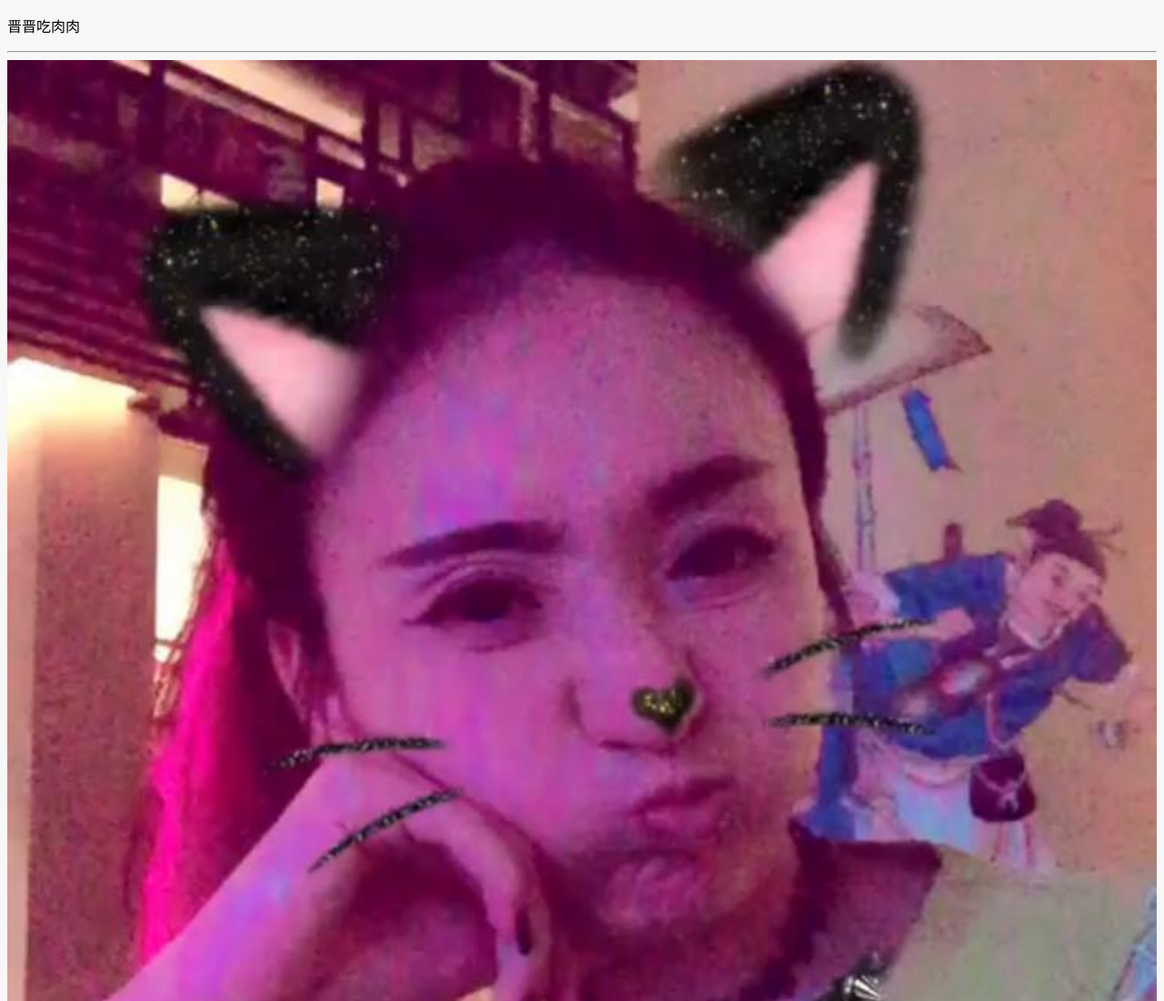
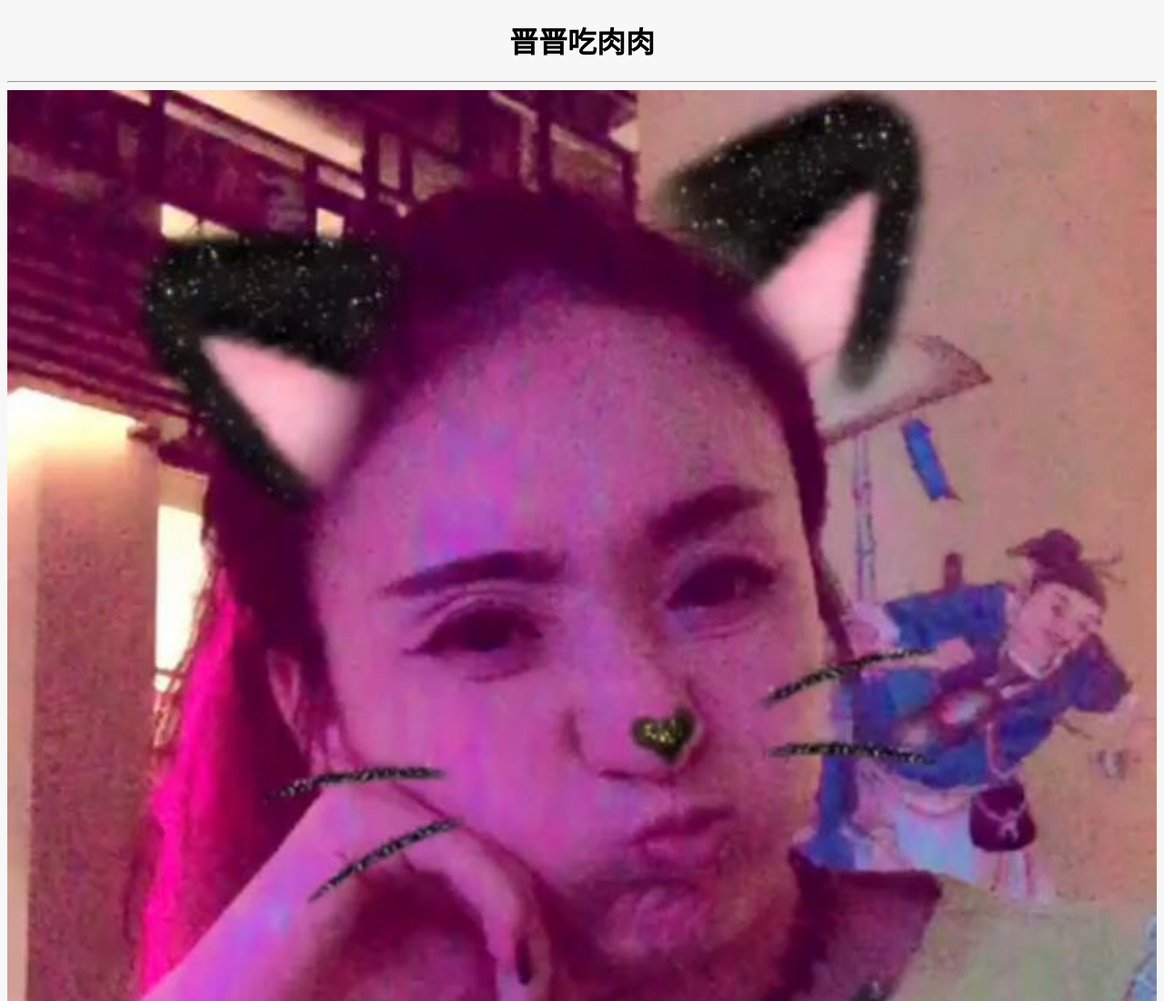
Before and after one commit to RosApr/RosApr.github.io, a plain HTML site: page l.html in a window 1280 px wide. Shown: the top 1100 px of the page at 91% size. Drawn offline with Linux system fonts and the light colour scheme.

Commit message:
lover's happy

```diff
--- a/l.html
+++ b/l.html
@@ -10,7 +10,7 @@
 	<title>Happy every day</title>
 </head>
 <body style="background: #f7f7f7;">
-	<p>晋晋吃肉肉</p>
+	<h1 style="text-align: center;">晋晋吃肉肉</h1>
 	<hr>
 	<img style="display:block;width:100%;margin: 0 auto;" src="./images/ll.jpeg" alt="">
 	<hr>
```
